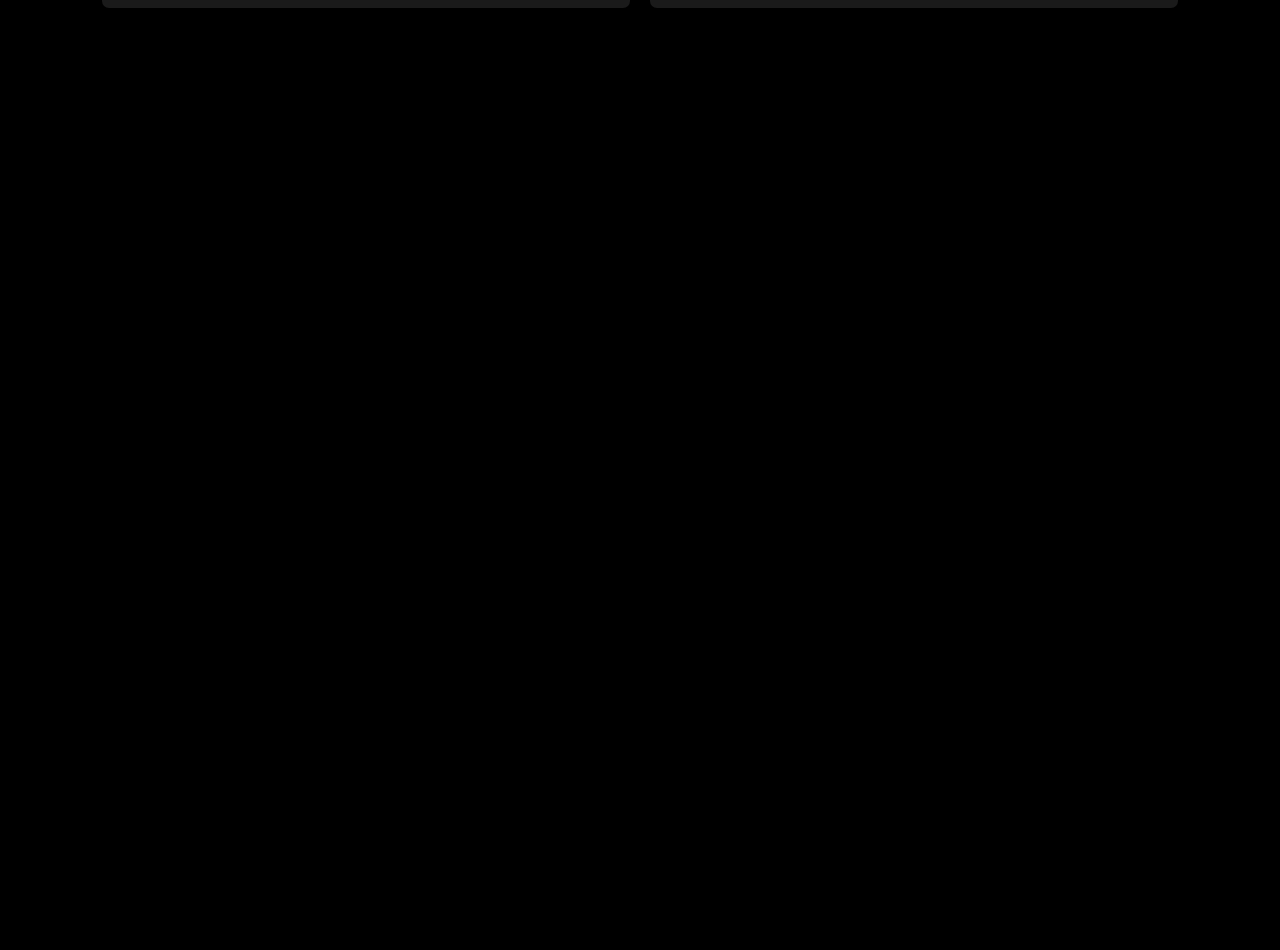
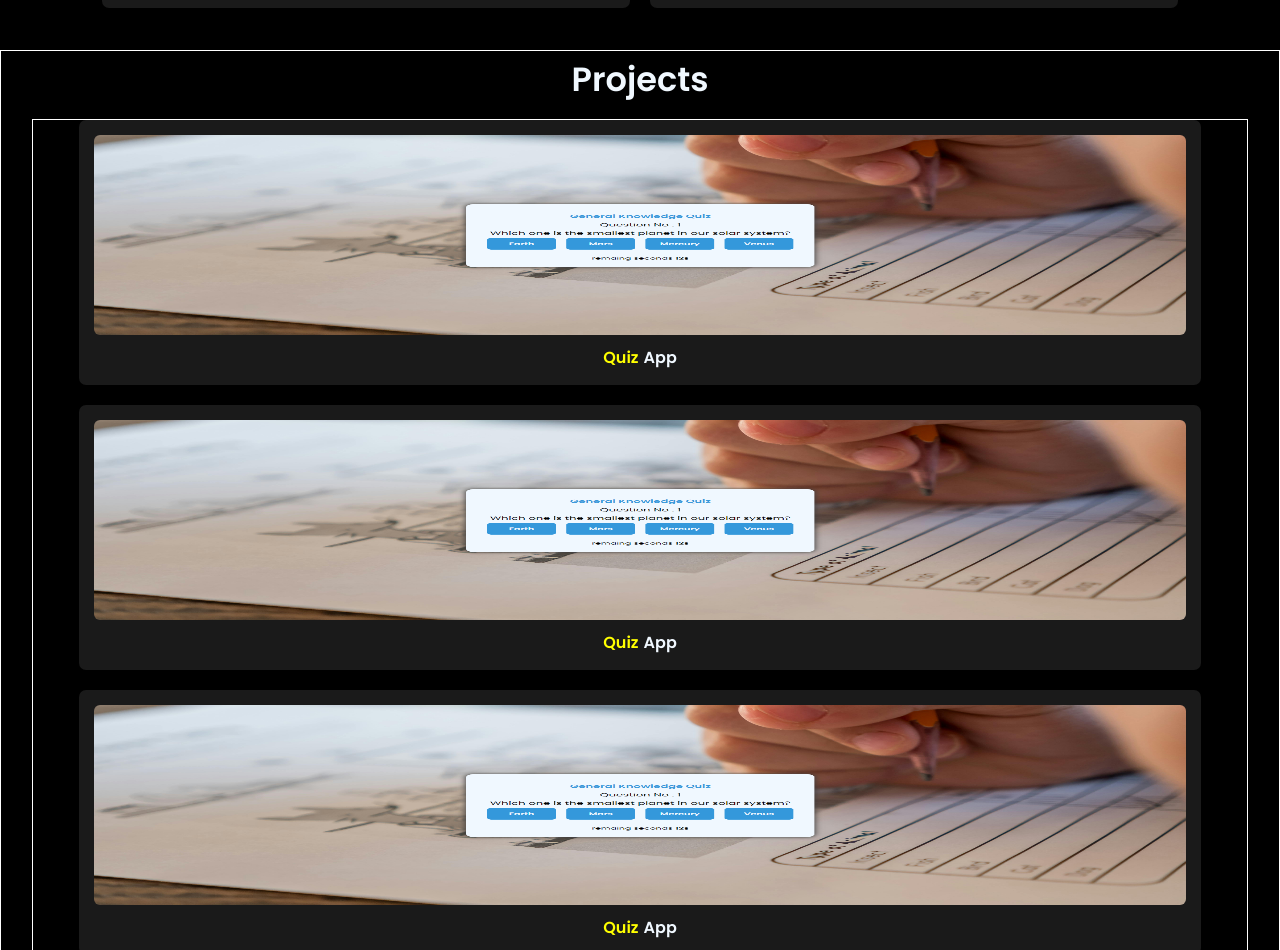
Before and after one commit to 0607mathi/MathiPortfolio, a React (Vite) app: page / in a window 1280 px wide. Shown: the part 2882-3832 px from the top of the page. Before the commit the page ends 2905 px from the top, so only its background shows below. Built offline with nearby package versions, Linux system fonts and the light colour scheme.

Commit message:
project section pending

```diff
--- a/src/App.jsx
+++ b/src/App.jsx
@@ -3,6 +3,7 @@ import About from './PortfolioComponents/About'
 import Banner from './PortfolioComponents/Banner'
 import NavBar from './PortfolioComponents/NavBar'
 import ProjectCompletion from './PortfolioComponents/ProjectCompletion'
+import ProjectSection from './PortfolioComponents/ProjectSection'
 import ResumeSection from './PortfolioComponents/ResumeSection'
 import SkillsSection from './PortfolioComponents/SkillsSection'
 function App() {
@@ -15,6 +16,7 @@ function App() {
         <ProjectCompletion/>
         <ResumeSection/>
         <SkillsSection />
+        <ProjectSection />
       </div>
     </>
   )
--- a/src/PortfolioComponents/ProjectSection.jsx
+++ b/src/PortfolioComponents/ProjectSection.jsx
@@ -1,9 +1,47 @@
 import React from 'react'
-
+import '../Stylesheets/ProjectSection.css'
+import QuizApp from '../assets/quiz app.png'
 const ProjectSection = () => {
   return (
-    <>
-    </>
+    <div className='project-section br'>
+        <div>
+          <div className="heading">Projects</div>
+        </div>
+      <div className="project-box br">
+
+        <div className="projects">
+          <img src={QuizApp} alt="project 01" className=''/>
+          <div className="project-name">
+            <span className="yellow">Quiz</span>
+            <span> App</span>
+          </div>
+        </div>
+
+        <div className="projects">
+          <img src={QuizApp} alt="project 01" className=''/>
+          <div className="project-name">
+            <span className="yellow">Quiz</span>
+            <span> App</span>
+          </div>
+        </div>
+
+        <div className="projects">
+          <img src={QuizApp} alt="project 01" className=''/>
+          <div className="project-name">
+            <span className="yellow">Quiz</span>
+            <span> App</span>
+          </div>
+        </div>
+
+        <div className="projects">
+          <img src={QuizApp} alt="project 01" className=''/>
+          <div className="project-name">
+            <span className="yellow">Quiz</span>
+            <span> App</span>
+          </div>
+        </div>
+      </div>
+    </div>
   )
 }
 
--- /dev/null
+++ b/src/Stylesheets/ProjectSection.css
@@ -0,0 +1,52 @@
+.project-section{
+    margin-top: 2rem;
+    display: flex;
+    flex-direction: column;
+    justify-content: center;
+    align-items: center;
+}
+
+.project-section>div>.heading{
+    border: 4px solid transparent;
+    cursor: pointer;
+    margin-bottom: 10px;
+}
+
+.project-section>div>.heading:hover{
+    border-bottom: 4px solid yellow;
+}
+.project-box{
+    display: flex;
+    flex-wrap: wrap;
+    justify-content: center;
+    align-items: center;
+    width: 95%;
+    gap:20px;
+    margin-bottom: 10px;
+}
+
+.projects{
+    width: 90%;
+    display: flex;
+    flex-direction: column;
+    justify-content: center;
+    align-items: center;
+    gap: 10px;
+    border-radius: 7px;
+    padding: 15px 15px;
+    background-color:#1A1A1A;
+}
+
+.projects>img{
+    width: 100%;
+    height: 200px;
+}
+
+.projects>.project-name{
+    width: 100%;
+    display:flex;
+    justify-content: center;
+    align-items: center;
+    font-weight: 600;
+    gap: 5px;
+}
```
